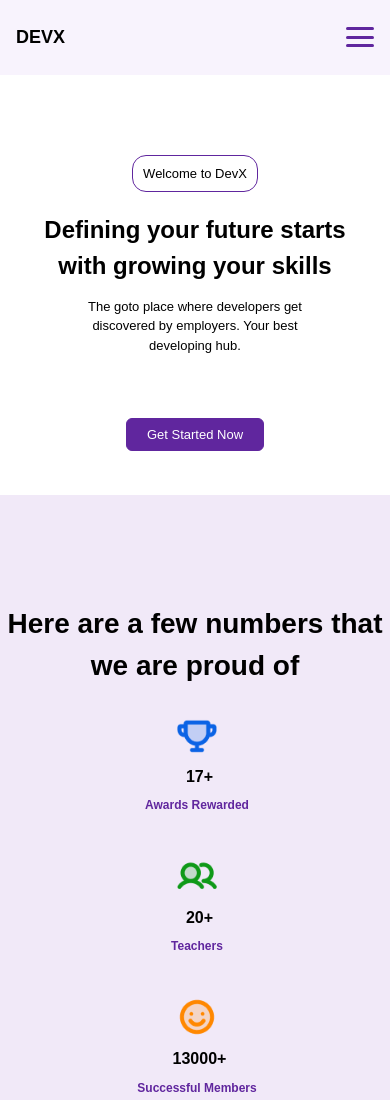
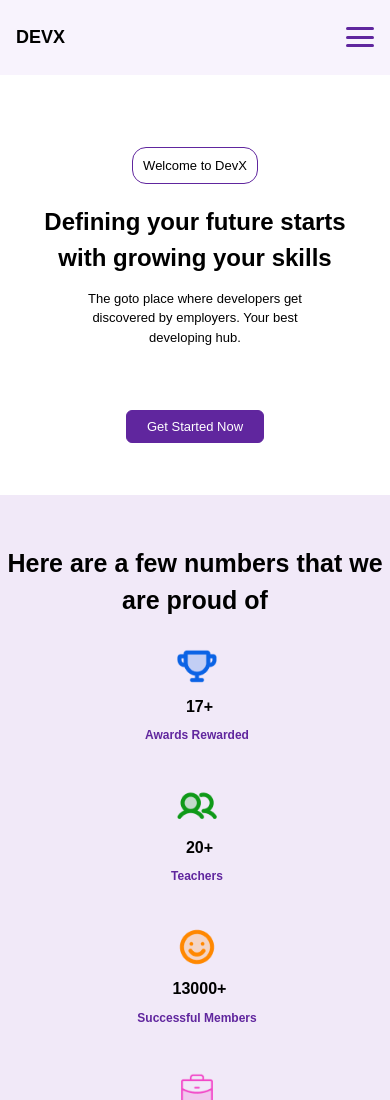
Before and after one commit to T-Codings/real-pro-devx, a website: page index.html in a window 390 px wide. Shown: the top 1100 px of the page. Drawn offline with Linux system fonts and the light colour scheme.

Commit message:
files edited

```diff
--- a/style-devx.css
+++ b/style-devx.css
@@ -890,6 +890,10 @@ footer {
       height: 300px;
     }
 
+    .welcome-button{
+      margin-top: -30px;
+    }
+
   .button-div button.sign-in {
     font-size: var(--fs-sm);
     width: 100%;
@@ -934,10 +938,14 @@ footer {
     /* Proven Recoulds */
   .proven-record-div {
     min-height: auto;
-    height: 780px;
+    height: 720px;
     padding-bottom: 20px;
   }
 
+  .h31{
+    font-size: 25px;
+    margin-top:-30px;
+  }
   .awarded-main-container {
     flex-direction: column;
     gap: 30px;
```
Also changed, not shown: netlify.toml.
